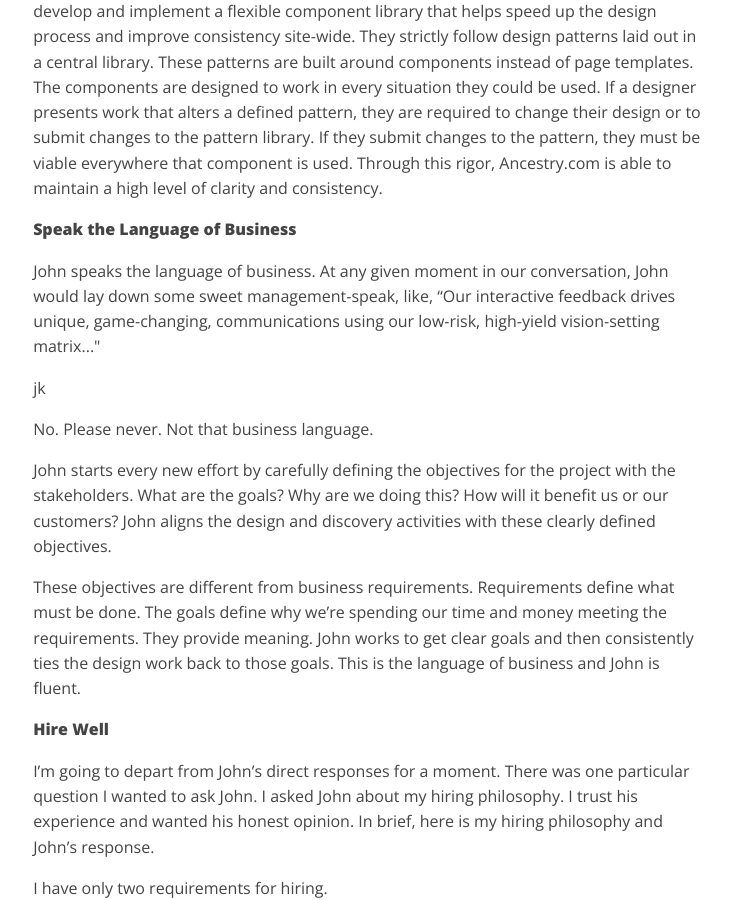
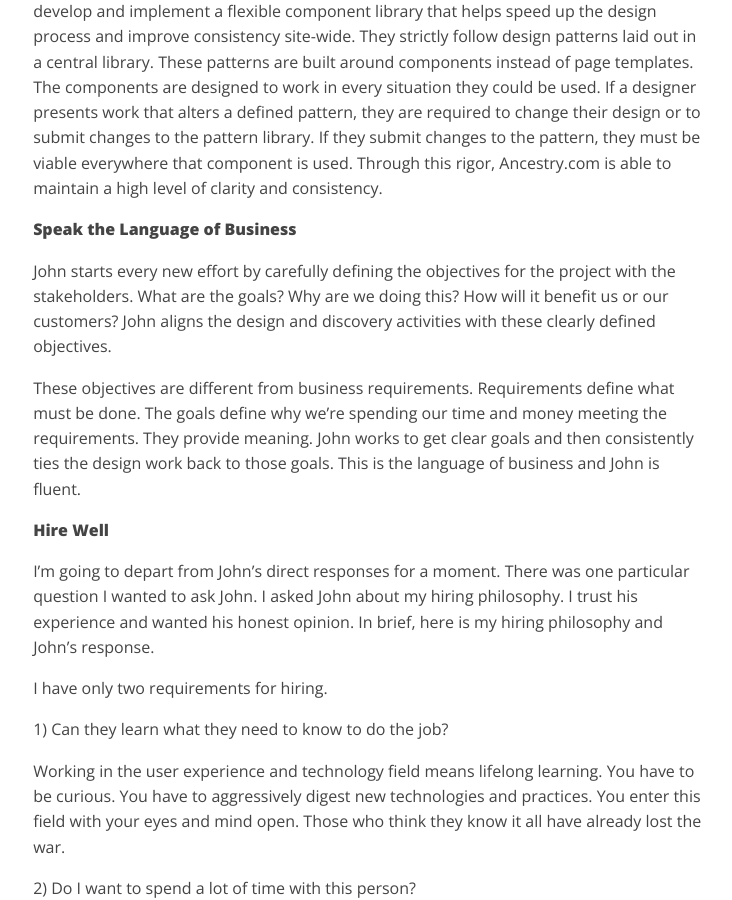
Before and after one commit to tomdeforest/tomdeforest.github.io, a Jekyll site: the page built from _posts/2014-08-19-john-dilworth.md, in a window 1280 px wide and 900 px high, scrolled down 1181 px. Shown: the whole window, without its empty margins (356-1088 px from the left). Built offline with Jekyll 4.4.1, drawn with Linux system fonts in a browser that asks for light colours.

Commit message:
Lame joke removed

```diff
--- a/_posts/2014-08-19-john-dilworth.md
+++ b/_posts/2014-08-19-john-dilworth.md
@@ -24,9 +24,6 @@ hero-background-class: ancestry
 	<p>Another gear in the cog of John&rsquo;s success is pattern libraries. When John started with Ancestry.com they had just a few page templates to guide their design work. While this is better than nothing John found it to be very limiting. It left designers unable to answer the question of how things should look when a new situation arose.</p>
 	<p>The Ancestry.com team is working to remedy this situation. The design team is working to develop and implement a flexible component library that helps speed up the design process and improve consistency site-wide. They strictly follow design patterns laid out in a central library. These patterns are built around components instead of page templates. The components are designed to work in every situation they could be used. If a designer presents work that alters a defined pattern, they are required to change their design or to submit changes to the pattern library. If they submit changes to the pattern, they must be viable everywhere that component is used. Through this rigor, Ancestry.com is able to maintain a high level of clarity and consistency.</p>
 	<p><strong>Speak the Language of Business</strong></p>
-	<p>John speaks the language of business. At any given moment in our conversation, John would lay down some sweet management-speak, like, &ldquo;Our interactive feedback drives unique, game-changing, communications using our low-risk, high-yield vision-setting matrix...&quot;</p>
-	<p>jk</p>
-	<p>No. Please never. Not that business language.</p>
 	<p>John starts every new effort by carefully defining the objectives for the project with the stakeholders. What are the goals? Why are we doing this? How will it benefit us or our customers? John aligns the design and discovery activities with these clearly defined objectives.</p>
 	<p>These objectives are different from business requirements. Requirements define what must be done. The goals define why we&rsquo;re spending our time and money meeting the requirements. They provide meaning. John works to get clear goals and then consistently ties the design work back to those goals. This is the language of business and John is fluent.</p>
 	<p><strong>Hire Well</strong></p>
```
